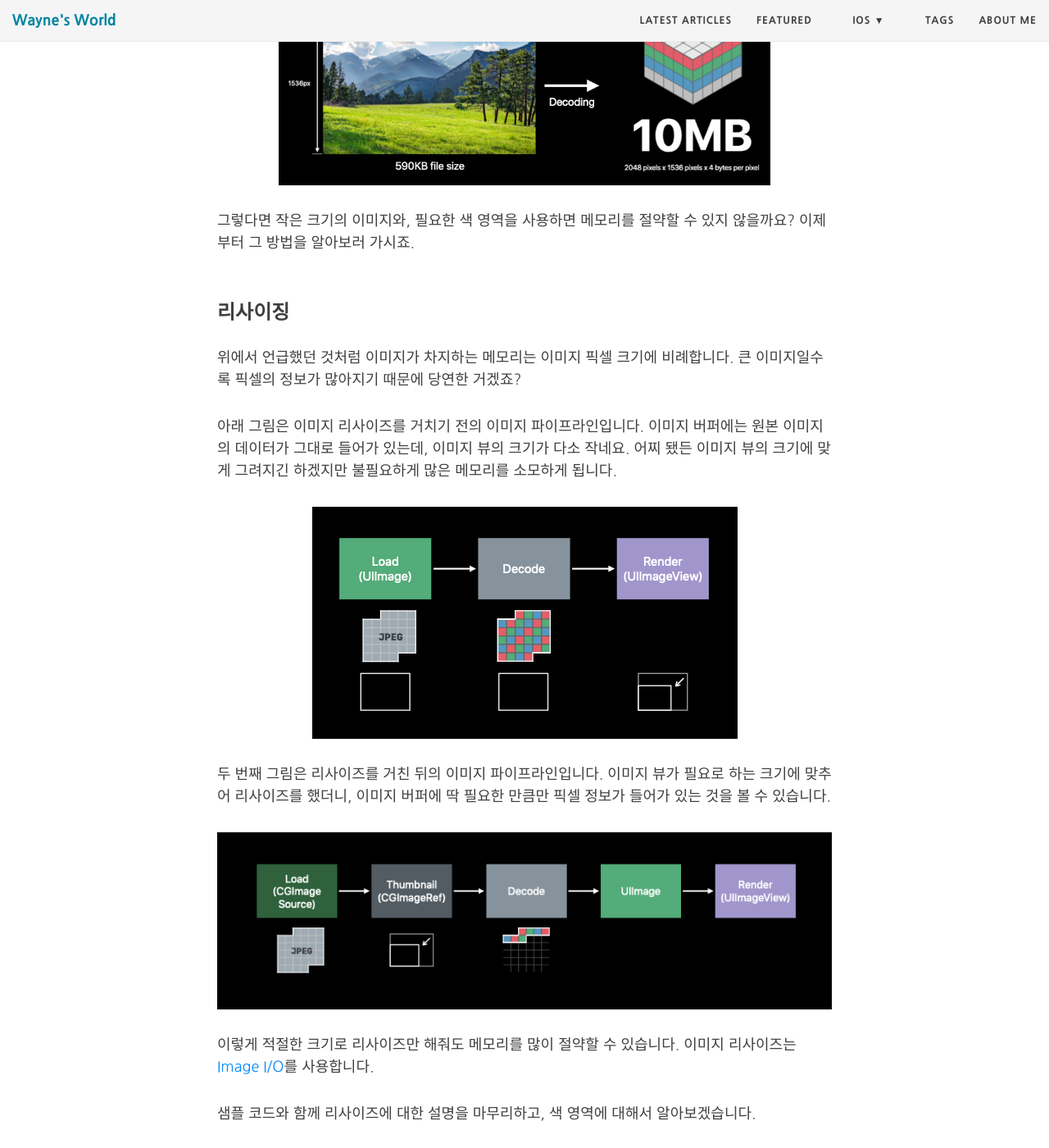
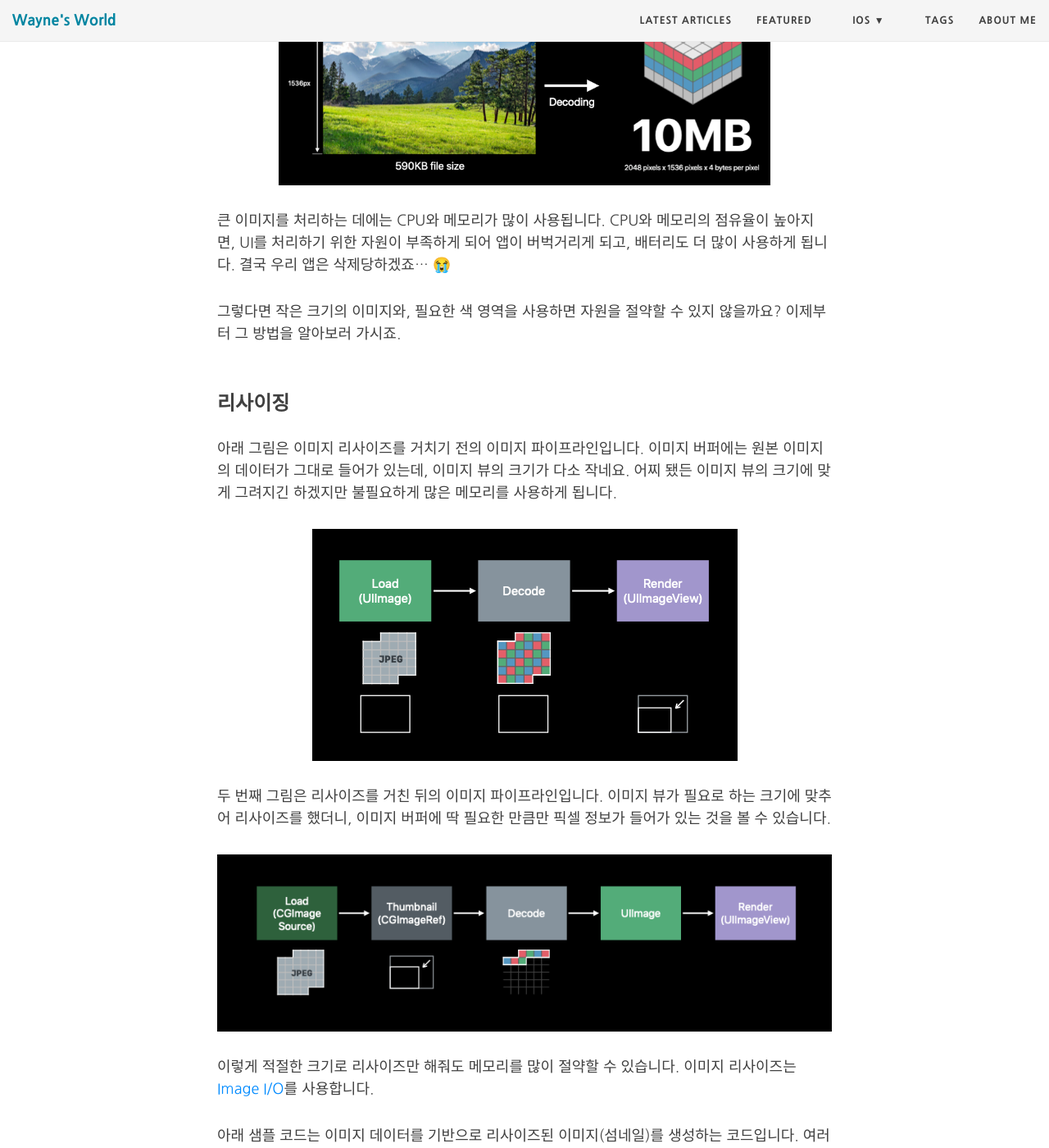
Before and after one commit to Mildwhale/mildwhale.github.io, a Jekyll site: the page built from _posts/2020-07-12-reduce-memory-usage-with-downsampling.md, in a window 1280 px wide and 1400 px high, scrolled down 1561 px. Shown: the whole window at 82% size. Built offline with Jekyll 4.4.1, drawn with Linux system fonts in a browser that asks for light colours; nearby versions of some CDN libraries; comment, search, counter and statistics services are not loaded; some of the changed text lies outside the part shown.

Commit message:
:pencil: 1차 교정

````diff
--- a/_posts/2020-07-12-reduce-memory-usage-with-downsampling.md
+++ b/_posts/2020-07-12-reduce-memory-usage-with-downsampling.md
@@ -27,13 +27,13 @@
 
 ![after-decoding](/assets/images/downsampling/after-decoding.PNG){: width="600"}{: .center-image}
 
-그렇다면 작은 크기의 이미지와, 필요한 색 영역을 사용하면 메모리를 절약할 수 있지 않을까요? 이제부터 그 방법을 알아보러 가시죠.
+큰 이미지를 처리하는 데에는 CPU와 메모리가 많이 사용됩니다. CPU와 메모리의 점유율이 높아지면, UI를 처리하기 위한 자원이 부족하게 되어 앱이 버벅거리게 되고, 배터리도 더 많이 사용하게 됩니다. 결국 우리 앱은 삭제당하겠죠... 😭
+
+그렇다면 작은 크기의 이미지와, 필요한 색 영역을 사용하면 자원을 절약할 수 있지 않을까요? 이제부터 그 방법을 알아보러 가시죠.
 <br/>
 
 ### 리사이징
-위에서 언급했던 것처럼 이미지가 차지하는 메모리는 이미지 픽셀 크기에 비례합니다. 큰 이미지일수록 픽셀의 정보가 많아지기 때문에 당연한 거겠죠?
-
-아래 그림은 이미지 리사이즈를 거치기 전의 이미지 파이프라인입니다. 이미지 버퍼에는 원본 이미지의 데이터가 그대로 들어가 있는데, 이미지 뷰의 크기가 다소 작네요. 어찌 됐든 이미지 뷰의 크기에 맞게 그려지긴 하겠지만 불필요하게 많은 메모리를 소모하게 됩니다.
+아래 그림은 이미지 리사이즈를 거치기 전의 이미지 파이프라인입니다. 이미지 버퍼에는 원본 이미지의 데이터가 그대로 들어가 있는데, 이미지 뷰의 크기가 다소 작네요. 어찌 됐든 이미지 뷰의 크기에 맞게 그려지긴 하겠지만 불필요하게 많은 메모리를 사용하게 됩니다.
 
 ![render-before-downsampling](/assets/images/downsampling/render-before-downsampling.PNG){: .center-image}
 
@@ -43,7 +43,7 @@
 
 이렇게 적절한 크기로 리사이즈만 해줘도 메모리를 많이 절약할 수 있습니다. 이미지 리사이즈는 [Image I/O](https://developer.apple.com/documentation/imageio)를 사용합니다.
 
-샘플 코드와 함께 리사이즈에 대한 설명을 마무리하고, 색 영역에 대해서 알아보겠습니다.
+아래 샘플 코드는 이미지 데이터를 기반으로 리사이즈된 이미지(섬네일)를 생성하는 코드입니다. 여러 가지 옵션이 있으니 [레퍼런스](https://developer.apple.com/documentation/imageio/cgimagesource/image_source_option_dictionary_keys)를 꼭 확인해보는 것을 추천합니다.
 
 ```swift
 func downsample(imageAt imageURL: URL, to pointSize: CGSize, scale: CGFloat) -> UIImage {
@@ -58,16 +58,18 @@
     return UIImage(cgImage: downsampledImage)
 }
 ```
+
+이쯤에서 리사이즈에 대한 설명을 마무리하고, 색 영역에 대해서 알아보겠습니다.
 <br/>
 
 ### 색 영역(Color Space)
-이미지에는 색 영역이라는 개념이 있고, 아래 사진과 같이 색 영역에 따라 메모리의 점유율이 달라집니다. 앱 개발 시 보통 SRGB format을 사용하며, 최근 출시된 애플의 기기에서는 Wide format도 사용됩니다.
+이미지에는 색 영역이라는 개념이 있고, 아래 사진과 같이 색 영역에 따라 메모리 사용량이 달라집니다. 앱 개발 시 보통 SRGB format을 사용하며, 최근 출시된 애플의 기기에서는 Wide format도 사용됩니다.
 
 ![color-space](/assets/images/downsampling/color-space.PNG){: width="600"}{: .center-image}
 
 다양한 색 영역 중 적절한 포맷을 선택하기 위해 Apple에서는 iOS 10에서 **UIGraphicsImageRenderer**를 추가했습니다. 항상 SRGB 포맷을 사용하던 **UIGraphicsBeginImageContextWithOptions**대신 사용할 수 있습니다.
 
-아래 코드는 **UIGraphicsBeginImageContextWithOptions**를 사용해 원을 그리는 코드입니다. **black Color**만 사용하고 있는데, SRGB 포맷으로 이미지를 생성하면 불필요하게 많은 메모리를 사용할 것만 같습니다.
+아래 코드는 **UIGraphicsBeginImageContextWithOptions**를 사용해 원을 그리는 코드입니다. **black Color**만 사용하고 있는데, SRGB 포맷으로 이미지를 생성하면 불필요하게 많은 메모리를 사용하게 됩니다.
 
 ```swift
 let bounds = CGRect(x: 0, y: 0, width:300, height: 100)
@@ -101,14 +103,12 @@
 }
 ```
 
-**UIGraphicsImageRenderer**는 **black Color**만 사용한다는 것을 알아채고 적절한 색 영역을 선택해서 우리의 메모리를 절약해줄겁니다. 앞으로는 **UIGraphicsBeginImageContextWithOptions** 대신 **UIGraphicsImageRenderer**를 사용하는 습관을 들여야 겠습니다.
+**UIGraphicsImageRenderer**는 **black Color**만 사용한다는 것을 알아채고 적절한 색 영역을 선택해서 우리의 메모리를 절약해줄 겁니다. 앞으로는 **UIGraphicsBeginImageContextWithOptions** 대신 **UIGraphicsImageRenderer**를 사용하는 습관을 들여야겠습니다.
 <br/>
 
 ## 마무리
 ---
 이 글은 아래 링크된 WWDC 세션을 바탕으로 작성되었습니다. 이 글에서 소개하지 않았지만 알아두면 매우 유용한 시스템의 메모리 관리 방법과, 부드러운 스크롤링을 위한 꿀팁이 있으니 꼭 한번 보시는 것을 추천합니다. 👍
-
-읽어주셔서 감사합니다 😁
 <br/>
 
 ## 참고자료
````
